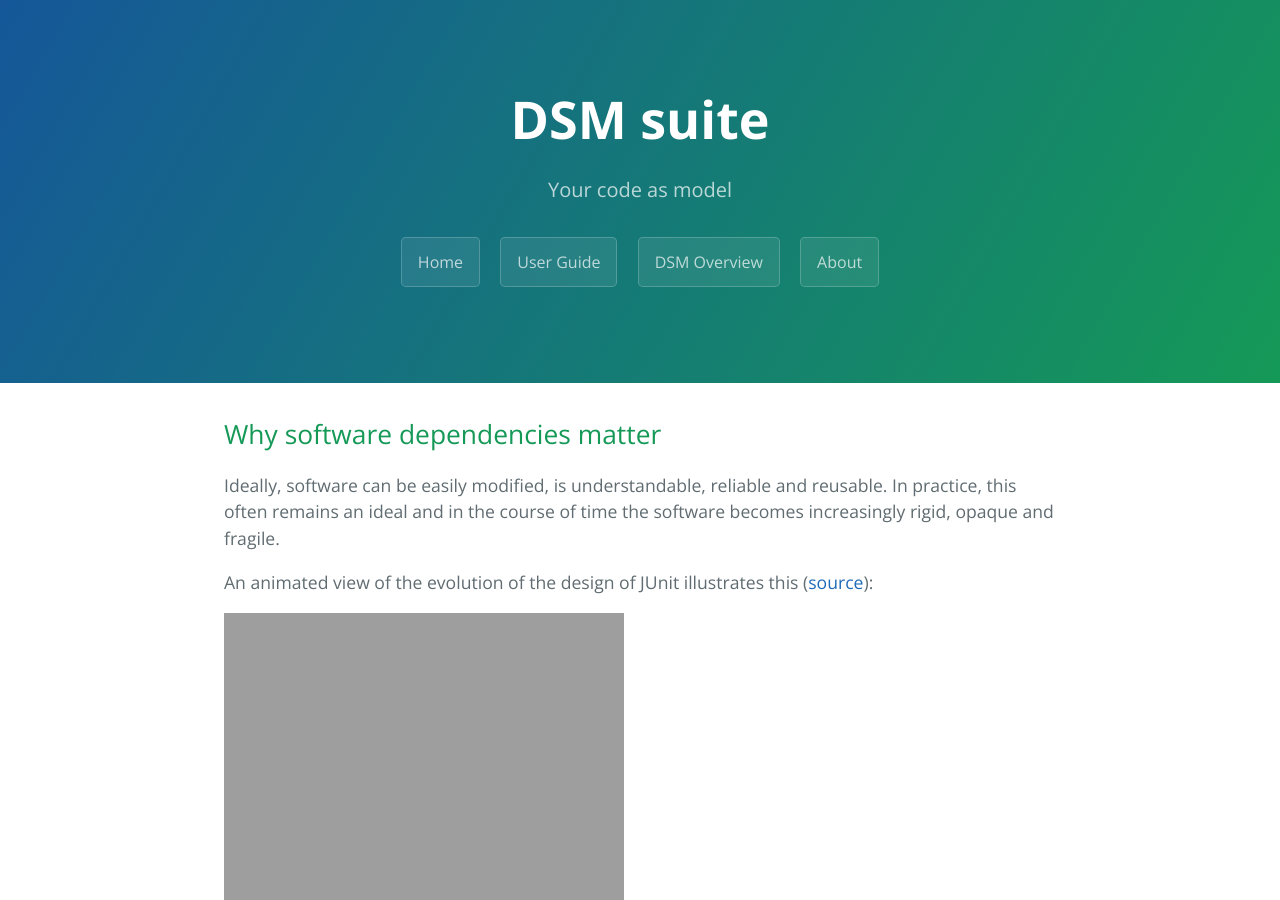
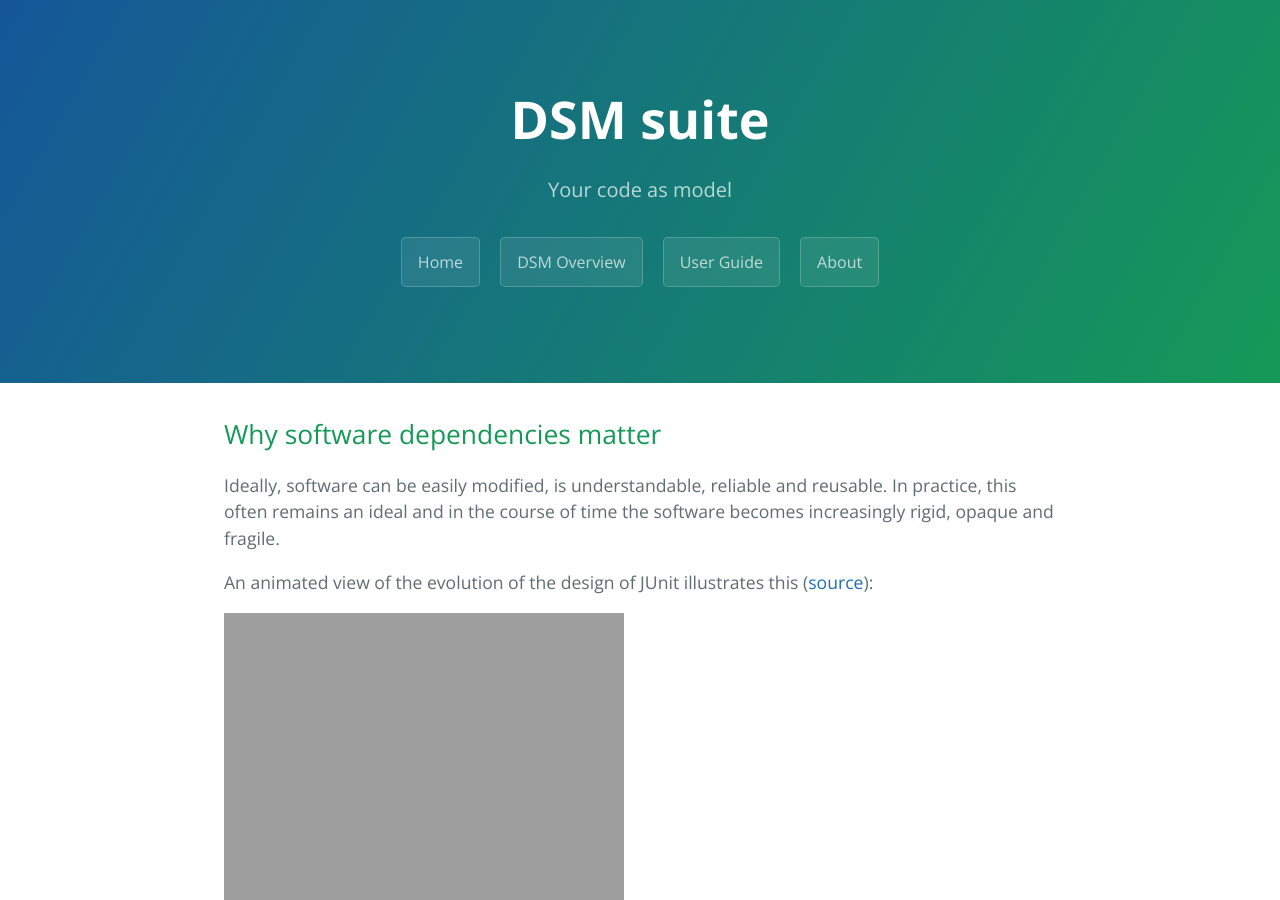
Before and after one commit to dsmsuite/dsmsuite.github.io, a Jekyll site: the page built from index.md, in a window 1280 px wide and 900 px high. Built offline with Jekyll 4.4.1, drawn with Linux system fonts in a browser that asks for light colours; our own code applies the rules of GitHub Pages for plain Markdown files.

Commit message:
Update layout

```diff
--- a/_layouts/default.html
+++ b/_layouts/default.html
@@ -14,8 +14,8 @@
       <h1 class="project-name">{{ site.title | default: site.github.repository_name }}</h1>
       <h2 class="project-tagline">{{ site.description | default: site.github.project_tagline }}</h2>
         <a href="https://dsmsuite.github.io/index"        class="btn">Home</a>
+        <a href="https://dsmsuite.github.io/dsm_overview" class="btn">DSM Overview</a>
         <a href="https://dsmsuite.github.io/user_guide"   class="btn">User Guide</a>
-        <a href="https://dsmsuite.github.io/dsm_overview" class="btn">DSM Overview</a>
         <a href="https://dsmsuite.github.io/about"        class="btn">About</a>
     </section>
 
```
